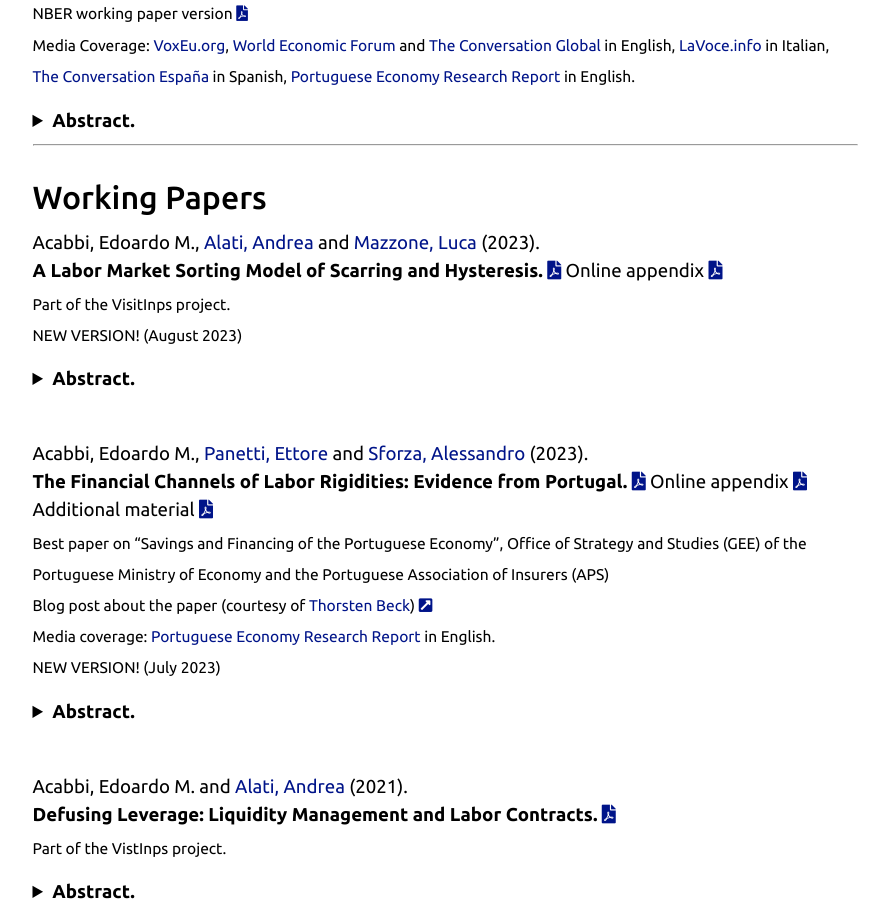
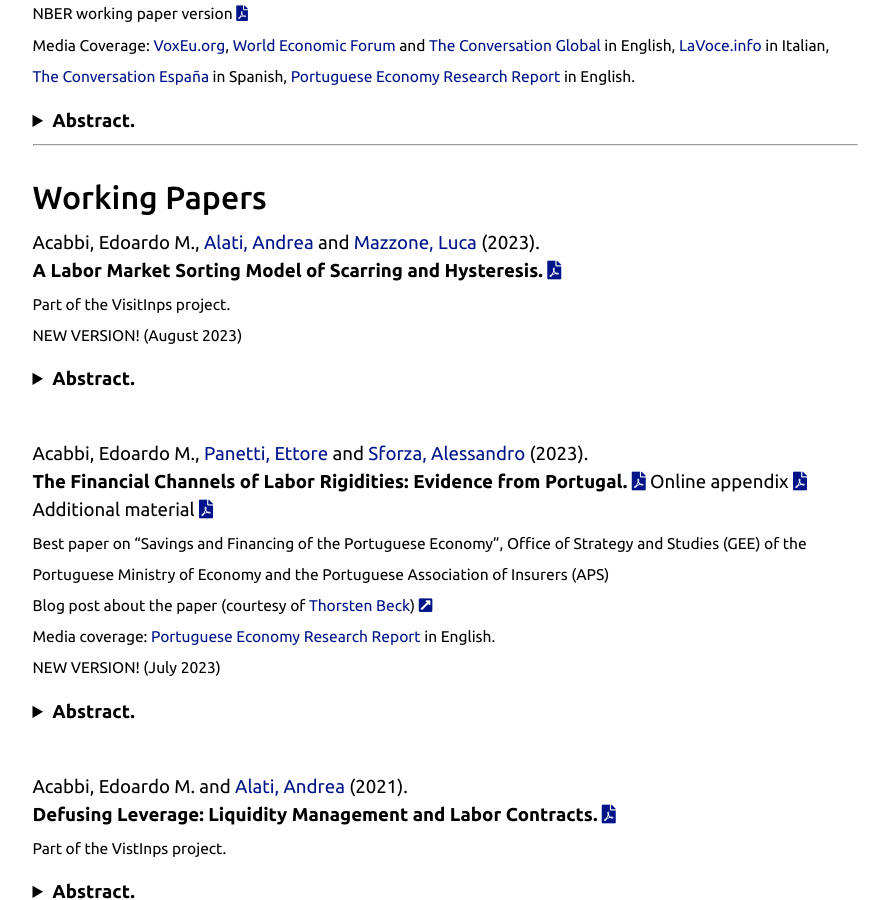
Before and after one commit to eacabbi/eacabbi.github.io, a Jekyll site: the page built from index.md, in a window 1280 px wide and 900 px high, scrolled down 1159 px. Shown: the whole window, without its empty margins (195-1084 px from the left). Built offline with Jekyll 4.4.1, drawn with Linux system fonts in a browser that asks for light colours; some web fonts are replaced.

Commit message:
comment things

```diff
--- a/index.md
+++ b/index.md
@@ -38,7 +38,10 @@ We document the consequences of losing a job across countries using a harmonized
 ## Working Papers
 
 Acabbi, Edoardo M., <a href="https://andrealati.github.io"> Alati, Andrea </a> and <a href="https://lucamazzone.github.io/"> Mazzone, Luca</a> (2023).
-**A Labor Market Sorting Model of Scarring and Hysteresis.** <a href="https://papers.ssrn.com/sol3/papers.cfm?abstract_id=4068858" class="{{ site.pdf_icon }}" title="{{ site.pdf_title }}" id="icon"></a> Online appendix <a href="{{ site.url }}/docs/AAM_OA.pdf" class="{{ site.pdf_icon }}" title="{{ site.pdf_title }}" id="icon"></a>
+**A Labor Market Sorting Model of Scarring and Hysteresis.** <a href="https://papers.ssrn.com/sol3/papers.cfm?abstract_id=4068858" class="{{ site.pdf_icon }}" title="{{ site.pdf_title }}" id="icon"></a>
+<!---
+Online appendix <a href="{{ site.url }}/docs/AAM_OA.pdf" class="{{ site.pdf_icon }}" title="{{ site.pdf_title }}" id="icon"></a>
+-->
 <br> <sub> Part of the VisitInps project. </sub>
 <br> <sub>NEW VERSION! (August 2023)</sub>
 
```
